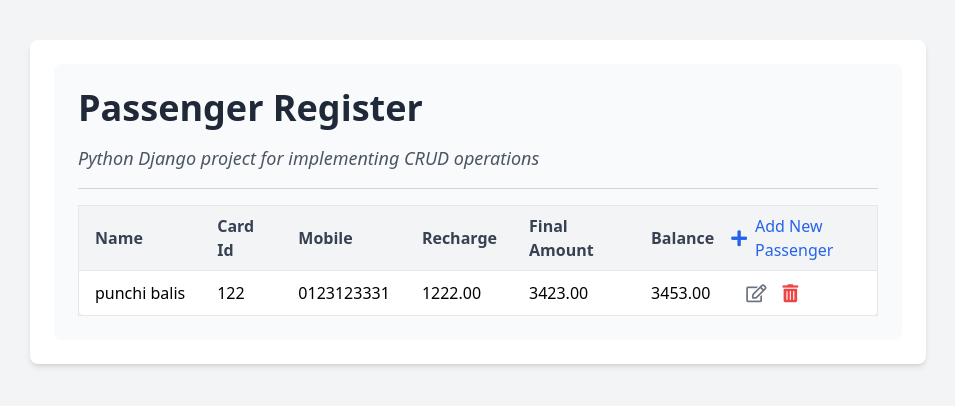
After one commit to Githsara99/Nfc-Card-Payment, a Django app: page /list/ in a window 1280 px wide. The commit adds this page. Shown: the top 406 px of the page, without its empty margins (162-1117 px from the left). Run offline with Django 5.2, Linux system fonts and the light colour scheme; data comes from the database, SQL or seed files in the repository; both versions use the stored data as it was after the commit; parts of the project's set-up code (start-up, migrations or seed data) failed here and were passed over; some libraries are stand-ins or nearby versions.

Commit message:
add proper working crud

```diff
--- a/creator/models.py
+++ b/creator/models.py
@@ -86,3 +86,18 @@ class BitcoinTransaction(models.Model):
     status = models.CharField(max_length=50, choices=[('Pending', 'Pending'), ('Completed', 'Completed'), ('Failed', 'Failed')])
    # cryptomus_uuid = models.CharField(max_length=100, blank=True, null=True)  # Store Cryptomus UUID
     created_at = models.DateTimeField(auto_now_add=True)
+
+    def __str__(self):
+        return f"{self.transaction_id} - {self.status}"
+
+
+class Position(models.Model):
+    title = models.CharField(max_length=50)
+
+class Passenger(models.Model):
+    name = models.CharField(max_length=100)
+    card_id = models.CharField(max_length=50, blank=True, null=True)
+    mobile = models.CharField(max_length=15)
+    recharge = models.DecimalField(max_digits=10, decimal_places=2)
+    famount = models.DecimalField(max_digits=10, decimal_places=2)
+    balance = models.DecimalField(max_digits=10, decimal_places=2)
--- /dev/null
+++ b/creator/templates/creator/base2.html
@@ -0,0 +1,27 @@
+<!DOCTYPE html>
+<html lang="en">
+<head>
+    <meta charset="UTF-8">
+    <meta name="viewport" content="width=device-width, initial-scale=1.0">
+    <meta http-equiv="X-UA-Compatible" content="ie=edge">
+    <title>Employee Register</title>
+    <link href="https://cdnjs.cloudflare.com/ajax/libs/font-awesome/5.15.4/css/all.min.css" rel="stylesheet">
+    <script src="https://cdn.tailwindcss.com"></script>
+</head>
+<body class="bg-gray-100">
+    <div class="container mx-auto mt-10">
+        <div class="max-w-4xl mx-auto bg-white shadow-md rounded-lg p-6">
+            <div class="bg-gray-50 rounded-lg p-6">
+                <h1 class="text-4xl font-bold text-gray-800 mb-4">Passenger Register</h1>
+                <p class="text-lg font-light italic text-gray-600">
+                    Python Django project for implementing CRUD operations
+                </p>
+                <hr class="my-4 border-gray-300">
+                {% block content %}
+                {% endblock content %}
+            </div>
+        </div>
+    </div>
+</body>
+
+</html>
--- /dev/null
+++ b/creator/templates/creator/passenger_list.html
@@ -0,0 +1,62 @@
+{% extends "creator/base2.html" %}
+
+{% block content %}
+<div class="overflow-x-auto">
+    <table class="min-w-full border border-gray-200 text-left bg-white shadow-sm rounded-lg">
+        <thead class="bg-gray-100 border-b">
+            <tr>
+                <th class="py-2 px-4 text-gray-700 font-semibold">Name</th>
+                <th class="py-2 px-4 text-gray-700 font-semibold">Card Id</th>
+                <th class="py-2 px-4 text-gray-700 font-semibold">Mobile</th>
+                <th class="py-2 px-4 text-gray-700 font-semibold">Recharge</th>
+                <th class="py-2 px-4 text-gray-700 font-semibold">Final Amount</th>
+                <th class="py-2 px-4 text-gray-700 font-semibold">Balance</th>
+                <td>
+                    <div class="flex items-center">
+                        <a href="{% url 'creator:passenger_insert' %}"
+                           class="flex items-center text-blue-600 hover:text-blue-800 font-medium space-x-2">
+                            <i class="fas fa-plus text-lg"></i> <!-- Font Awesome Plus Icon -->
+                            <span>Add New Passenger</span>
+                        </a>
+                    </div>
+
+                </td>
+            </tr>
+            </tr>
+        </thead>
+        <tbody>
+            {% for passenger in passenger_list %}
+            <tr class="border-b hover:bg-gray-50">
+                <!-- Passenger Data -->
+                <td class="py-2 px-4 whitespace-nowrap">{{ passenger.name }}</td>
+                <td class="py-2 px-4 whitespace-nowrap">{{ passenger.card_id }}</td>
+                <td class="py-2 px-4 whitespace-nowrap">{{ passenger.mobile }}</td>
+                <td class="py-2 px-4 whitespace-nowrap">{{ passenger.recharge }}</td>
+                <td class="py-2 px-4 whitespace-nowrap">{{ passenger.famount }}</td>
+                <td class="py-2 px-4 whitespace-nowrap">{{ passenger.balance }}</td>
+
+                <!-- Actions -->
+                <td class="py-2 px-4 whitespace-nowrap flex items-center space-x-4">
+                    <!-- Edit Button -->
+                    <a href="{% url 'creator:passenger_update' passenger.id %}"
+                       class="text-gray-500 hover:text-gray-700 p-0">
+                        <i class="far fa-edit text-lg"></i>
+                    </a>
+
+                    <!-- Delete Button -->
+                    <form action="{% url 'creator:passenger_delete' passenger.id %}"
+                          method="post" class="inline-block">
+                        {% csrf_token %}
+                        <button type="submit"
+                                class="text-red-500 hover:text-red-700">
+                            <i class="fas fa-trash-alt text-lg"></i>
+                        </button>
+                    </form>
+                </td>
+            </tr>
+            {% endfor %}
+        </tbody>
+
+    </table>
+</div>
+{% endblock content %}
--- a/creator/urls.py
+++ b/creator/urls.py
@@ -37,10 +37,15 @@ from . import views
 app_name = 'creator'
 
 urlpatterns = [
+    #sample
+    path('create/', views.passenger_form, name="passenger_insert"),
+    path('list/', views.passenger_list, name="passenger_list"),
+    path('<int:id>/', views.passenger_form, name="passenger_update"),
+    path('delete/<int:id>', views.passenger_delete, name="passenger_delete"),
     # Existing paths
     path('api/create_support', api.create_support, name='api_create_support'),
     path('mypage/', views.mypage, name="mypage"),
-    path('creators/', views.creators, name='creators'),
+    path('mypage/', views.creators, name='creators'),
     path('creators/<int:pk>', views.creator, name='creator'),
     path('creators/<int:creator_id>/success/<int:support_id>', views.support_success, name='success'),
     path('edit/', views.edit, name='edit'),
--- a/creator/views.py
+++ b/creator/views.py
@@ -187,12 +187,12 @@
 
 from django.contrib.auth.forms import UserCreationForm
 from django.contrib.auth.decorators import login_required
-from django.http import JsonResponse
+from django.http import JsonResponse, HttpResponseNotAllowed
 from django.views.decorators.csrf import csrf_exempt
 from django.shortcuts import render, redirect
 from cryptomus import Client
-from .forms import CreateForm
-from .models import Creator, Support, UserProfile, Ticket, ReloadCard, BitcoinTransaction
+from .forms import CreateForm, PassengerForm
+from .models import Creator, Support, UserProfile, Ticket, ReloadCard, BitcoinTransaction, Passenger
 import pyrebase
 import uuid
 
@@ -215,47 +215,46 @@ firebase = pyrebase.initialize_app(config)
 authe = firebase.auth()
 database = firebase.database()
 
+@csrf_exempt
+@login_required
+def create_bitcoin_transaction(request):
+    """Handles the submission of a new Bitcoin transaction."""
+    if request.method == "POST":
+        try:
+            user = request.user
+            transaction_id = request.POST.get('transaction_id', '').strip()
+            amount = float(request.POST.get('amount', 0))
+            status = request.POST.get('status', '').strip()
+
+            if not transaction_id or amount <= 0 or status not in ['Pending', 'Completed', 'Failed']:
+                return JsonResponse({'success': False, 'error': 'Invalid input values'})
+
+            # Create the Bitcoin transaction
+            BitcoinTransaction.objects.create(
+                user=user,
+                transaction_id=transaction_id,
+                amount=amount,
+                status=status
+            )
+
+            return JsonResponse({'success': True})
+        except Exception as e:
+            return JsonResponse({'success': False, 'error': str(e)})
+    elif request.method == "GET":
+        # Return an appropriate message or redirect for GET requests
+        return JsonResponse({'success': False, 'error': 'GET method is not allowed for this endpoint'})
+    else:
+        # Return HTTP 405 Method Not Allowed for unsupported methods
+        return HttpResponseNotAllowed(['POST'])
+
+
 
 @login_required
-def create_bitcoin_transaction(request):
-    """Creates a Bitcoin transaction and generates a payment link using Cryptomus."""
-    if request.method == "POST":
-        try:
-            amount = float(request.POST.get('amount', 0))
-            if amount <= 0:
-                return JsonResponse({'success': False, 'error': 'Invalid amount'})
-
-            # Create a Bitcoin transaction in the database
-            transaction = BitcoinTransaction.objects.create(
-                user=request.user,
-                transaction_id=str(uuid.uuid4()),
-                amount=amount,
-                status='Pending'
-            )
-
-            # Create a payment link using Cryptomus API
-            cryptomus_response = payment_client.create({
-                "order_id": transaction.transaction_id,
-                "amount": str(amount),
-                "currency": "BTC",  # Supported currencies include BTC, USDT, etc.
-                "callback_url": "http://127.0.0.1:8000/api/cryptomus_callback/",  # Update with your callback URL
-                "success_url": "http://127.0.0.1:8000/bitcoin_transactions/",
-                "fail_url": "http://127.0.0.1:8000/bitcoin_transactions/",
-            })
-
-            if 'url' in cryptomus_response:
-                payment_url = cryptomus_response['url']
-
-                # Save the Cryptomus UUID in the transaction
-                transaction.cryptomus_uuid = cryptomus_response['uuid']
-                transaction.save()
-
-                return JsonResponse({'success': True, 'transaction_id': transaction.transaction_id, 'payment_url': payment_url})
-
-            return JsonResponse({'success': False, 'error': 'Failed to generate payment link.'})
-
-        except Exception as e:
-            return JsonResponse({'success': False, 'error': str(e)})
+def bitcoin_transactions(request):
+    """Displays Bitcoin transactions for the logged-in user."""
+    return render(request, 'creator/bitcoin.html', {
+        'user': request.user,
+    })
 
 
 @csrf_exempt
@@ -280,13 +279,6 @@ def cryptomus_callback(request):
             return JsonResponse({'success': False, 'error': 'Transaction not found'})
         except Exception as e:
             return JsonResponse({'success': False, 'error': str(e)})
-
-
-@login_required
-def bitcoin_transactions(request):
-    """Displays Bitcoin transactions for the logged-in user."""
-    return render(request, 'creator/bitcoin.html', {'user': request.user})
-
 
 
 def firebase(request):
@@ -405,3 +397,35 @@ def edit(request):
     return render(request, 'creator/edit.html', {
         'form': form
     })
+
+
+
+def passenger_list(request):
+    context = {'passenger_list': Passenger.objects.all()}
+    return render(request, 'creator/passenger_list.html', context)
+
+def passenger_form(request, id=0):
+    if request.method == 'GET':
+        if id == 0:
+            form = PassengerForm()
+        else:
+            passenger = Passenger.objects.get(pk=id)
+            form = PassengerForm(instance=passenger)
+        return render(request, 'creator/passenger_form.html', {"form": form})  # Handles both GET and POST
+
+    else:
+        if id == 0:
+            form = PassengerForm(request.POST)
+        else:
+            passenger = Passenger.objects.get(pk=id)
+            form = PassengerForm(request.POST, instance=passenger)
+        if form.is_valid():
+            form.save()
+            return redirect('creator:passenger_list')
+    return render(request, 'creator/passenger_form.html', {"form": form})  # Handles both GET and POST
+
+
+def passenger_delete(request, id):
+    passenger = Passenger.objects.get(pk=id)
+    passenger.delete()
+    return redirect('creator:passenger_list')
--- a/gateway/settings.py
+++ b/gateway/settings.py
@@ -43,7 +43,11 @@ INSTALLED_APPS = [
     'core',
     'creator',
     'cryptomus',
+    'crispy_forms',
+    "crispy_tailwind",
 ]
+
+CRISPY_TEMPLATE_PACK = "tailwind"
 
 MIDDLEWARE = [
     'django.middleware.security.SecurityMiddleware',
@@ -60,7 +64,7 @@ ROOT_URLCONF = 'gateway.urls'
 TEMPLATES = [
     {
         'BACKEND': 'django.template.backends.django.DjangoTemplates',
-        'DIRS': [],
+        'DIRS': [BASE_DIR / 'templates'],
         'APP_DIRS': True,
         'OPTIONS': {
             'context_processors': [
--- a/gateway/urls.py
+++ b/gateway/urls.py
@@ -21,6 +21,7 @@ from django.conf.urls.static import static
 
 urlpatterns = [
     path('admin/', admin.site.urls),
+    path('passenger/',include('creator.urls')),
     path('', include('core.urls')),
     path('', include('creator.urls')),
 ] + static(settings.MEDIA_URL, document_root=settings.MEDIA_ROOT)
```
Also changed, not shown: creator/forms.py (+19 -2 lines), creator/templates/creator/bitcoin.html (+51 -34 lines), creator/templates/creator/passenger_form.html (added, +43 -0 lines), creator/migrations/0006_position_passenger.py (added), creator/migrations/0007_remove_passenger_availablity.py (added), creator/migrations/0008_alter_passenger_balance_alter_passenger_card_id_and_more.py (added), creator/migrations/0009_alter_passenger_card_id.py (added), db.sqlite3.
